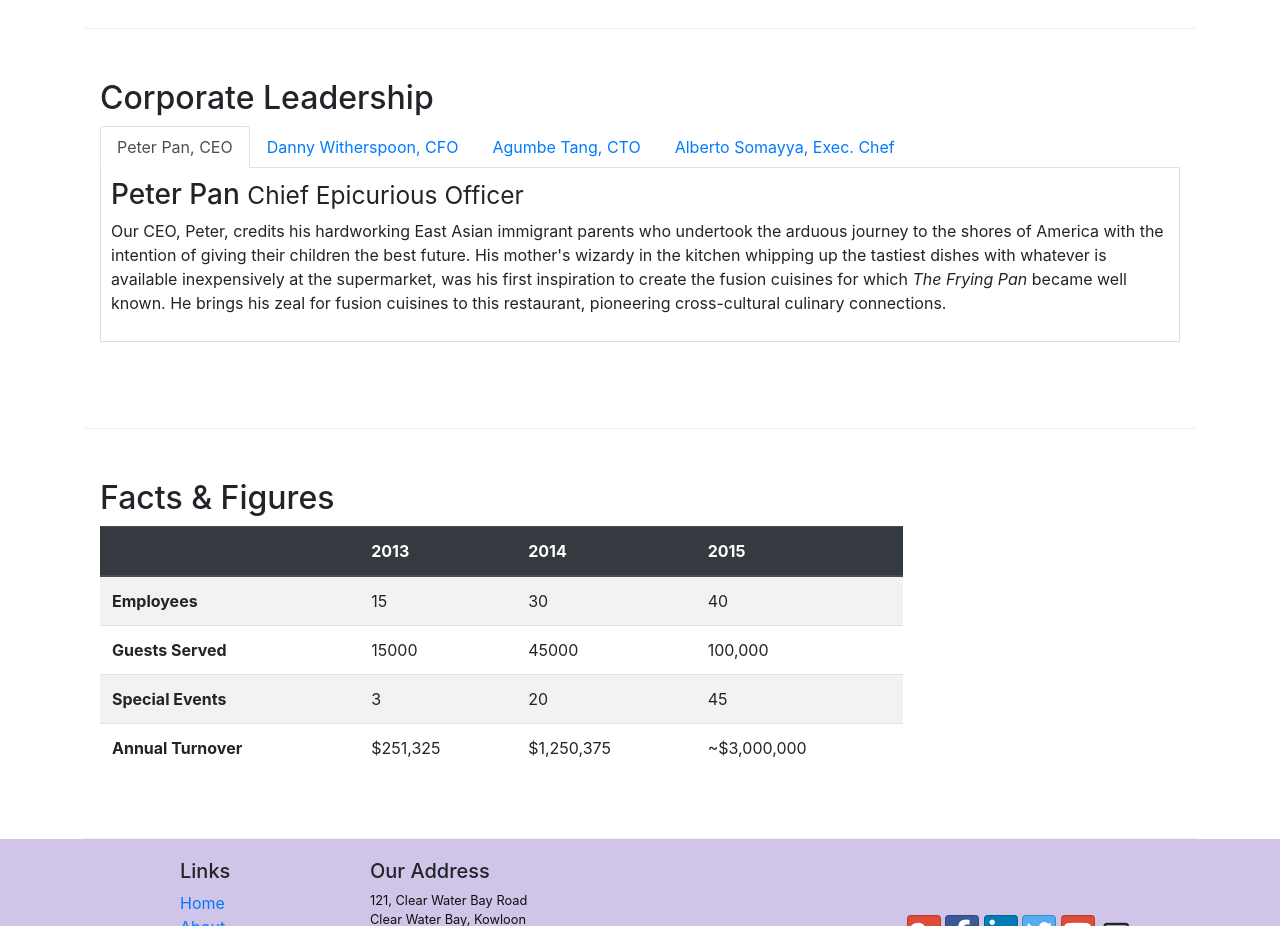
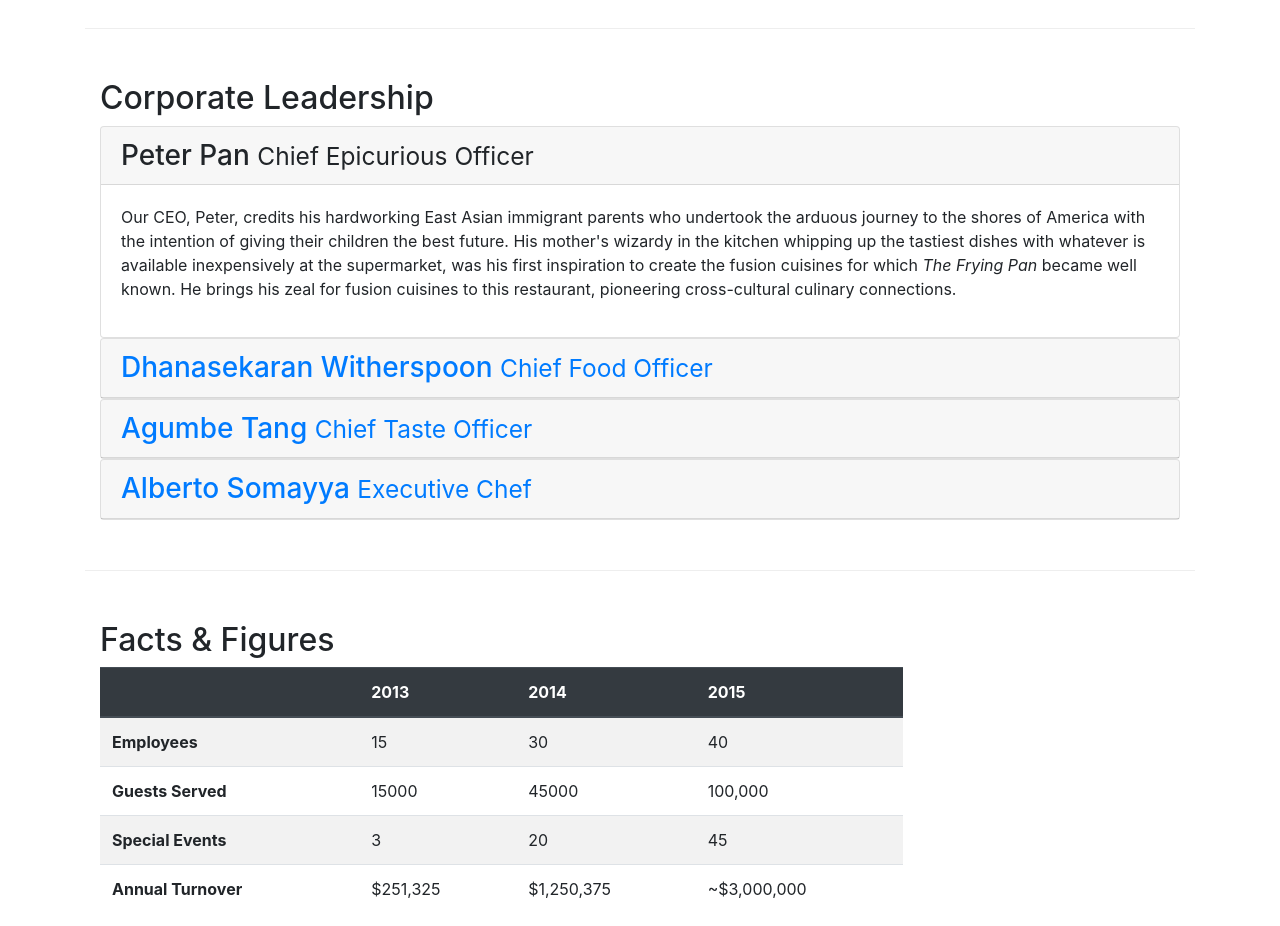
Before and after one commit to AAdewunmi/conFusion_Bootstrap, a plain HTML site: page aboutus.html in a window 1280 px wide. Shown: the part 920-1846 px from the top of the page. Drawn offline with nearby package versions, Linux system fonts and the light colour scheme.

Commit message:
Accordion

```diff
--- a/aboutus.html
+++ b/aboutus.html
@@ -114,50 +114,71 @@
                 <div class="col-12 col-sm">
 
                 <h2>Corporate Leadership</h2>
-                    <ul class="nav nav-tabs">
-                    <li class="nav-item">
-                      <a class="nav-link active" href="#peter"
-                        role="tab" data-toggle="tab">Peter Pan, CEO</a>
-                    </li>
-                    <li class="nav-item">
-                      <a class="nav-link" href="#danny" role="tab"
-                        data-toggle="tab">Danny Witherspoon, CFO</a>
-                    </li>
-                    <li class="nav-item">
-                      <a class="nav-link" href="#agumbe"role="tab"
-                        data-toggle="tab">Agumbe Tang, CTO</a>
-                    </li>
-                    <li class="nav-item">
-                      <a class="nav-link" href="#alberto" role="tab"
-                        data-toggle="tab">Alberto Somayya, Exec. Chef</a>
-                    </li>
-                </ul>
 
-                <div class="tab-content">
-                <div role="tabpanel" class="tab-pane fade show active" id="peter">
-                <h3>Peter Pan <small>Chief Epicurious Officer</small></h3>
+
+                <div id="accordion">
+                    <div class="card">
+                        <div class="card-header" role="tab" id="peterhead">
+                        <h3 class="mb-0"><a data-toggle="collapse" data-target="#peter">
+                            Peter Pan <small>Chief Epicurious Officer</small>
+                            </a></h3>
+                        </div>
+                        <div class="collapse show" id="peter" data-parent="#accordion">
+                            <div class="card-body">
                                 <div class="d-none d-sm-block">
                                 <p>Our CEO, Peter, credits his hardworking East Asian immigrant parents who undertook the arduous journey to the shores of America with the intention of giving their children the best future. His mother's wizardy in the kitchen whipping up the tastiest dishes with whatever is available inexpensively at the supermarket, was his first inspiration to create the fusion cuisines for which <em>The Frying Pan</em> became well known. He brings his zeal for fusion cuisines to this restaurant, pioneering cross-cultural culinary connections.</p>
                                 </div>
                             </div>
-                <div role="tabpanel" class="tab-pane fade" id="danny">
-                <h3>Dhanasekaran Witherspoon <small>Chief Food Officer</small></h3>
+                        </div>
+                    </div>
+
+                 <div class="card">
+                     <div class="card-header" role="tab" id="dannyhead">
+                        <h3 class="mb-0">
+                                <a class="collapsed" data-toggle="collapse" data-target="#danny">
+                                Dhanasekaran Witherspoon <small>Chief Food Officer</small>
+                                </a>
+                            </h3>
+                     </div>
+                        <div class="collapse" id="danny" data-parent="#accordion">
+                            <div class="card-body">
                                 <div class="d-none d-sm-block">
                                 <p>Our CFO, Danny, as he is affectionately referred to by his colleagues, comes from a long established family tradition in farming and produce. His experiences growing up on a farm in the Australian outback gave him great appreciation for varieties of food sources. As he puts it in his own words, <em>Everything that runs, wins, and everything that stays, pays!</em></p>
                                 </div>
                             </div>
-                <div role="tabpanel" class="tab-pane fade" id="agumbe">
-                <h3>Agumbe Tang <small>Chief Taste Officer</small></h3>
-                <div class="d-none d-sm-block">
-                <p>Blessed with the most discerning gustatory sense, Agumbe, our CTO, personally ensures that every dish that we serve meets his exacting tastes. Our chefs dread the tongue lashing that ensues if their dish does not meet his exacting standards. He lives by his motto, <em>You click only if you survive my lick.</em></p>
                         </div>
                 </div>
-                <div role="tabpanel" class="tab-pane fade" id="alberto">
-                <h3>Alberto Somayya <small>Executive Chef</small></h3>
-                <div class="d-none d-sm-block">
-                <p>Award winning three-star Michelin chef with wide International experience having worked closely with whos-who in the culinary world, he specializes in creating mouthwatering Indo-Italian fusion experiences. He says, <em>Put together the cuisines from the two craziest cultures, and you get a winning hit! Amma Mia!</em></p>
+
+                <div class="card">
+                            <div class="card-header" role="tab" id="agumbehead">
+                            <h3 class="mb-0">
+                                <a class="collapsed" data-toggle="collapse" data-target="#agumbe">
+                                Agumbe Tang <small>Chief Taste Officer</small>
+                                </a>
+                            </h3>
+                        </div>
+                        <div class="collapse" id="agumbe" data-parent="#accordion">
+                            <div class="card-body">
+                                <p class="d-none d-sm-block">Blessed with the most discerning gustatory sense, Agumbe, our CTO, personally ensures that every dish that we serve meets his exacting tastes. Our chefs dread the tongue lashing that ensues if their dish does not meet his exacting standards. He lives by his motto, <em>You click only if you survive my lick.</em></p>
                             </div>
                         </div>
+                    </div>
+
+                <div class="card">
+                            <div class="card-header" role="tab" id="albertohead">
+                            <h3 class="mb-0">
+                                <a class="collapsed" data-toggle="collapse" data-target="#alberto">
+                                Alberto Somayya <small>Executive Chef</small>
+                                </a>
+                            </h3>
+                        </div>
+                        <div class="collapse" id="alberto" data-parent="#accordion">
+                            <div class="card-body">
+                                <p class="d-none d-sm-block">Award winning three-star Michelin chef with wide International experience having worked closely with whos-who in the culinary world, he specializes in creating mouthwatering Indo-Italian fusion experiences. He says, <em>Put together the cuisines from the two craziest cultures, and you get a winning hit! Amma Mia!</em></p>
+                            </div>
+                        </div>
+                    </div>
+
                 </div>
             </div>
             </div>
```
Lines whose indentation alone changed are shown as unchanged.
